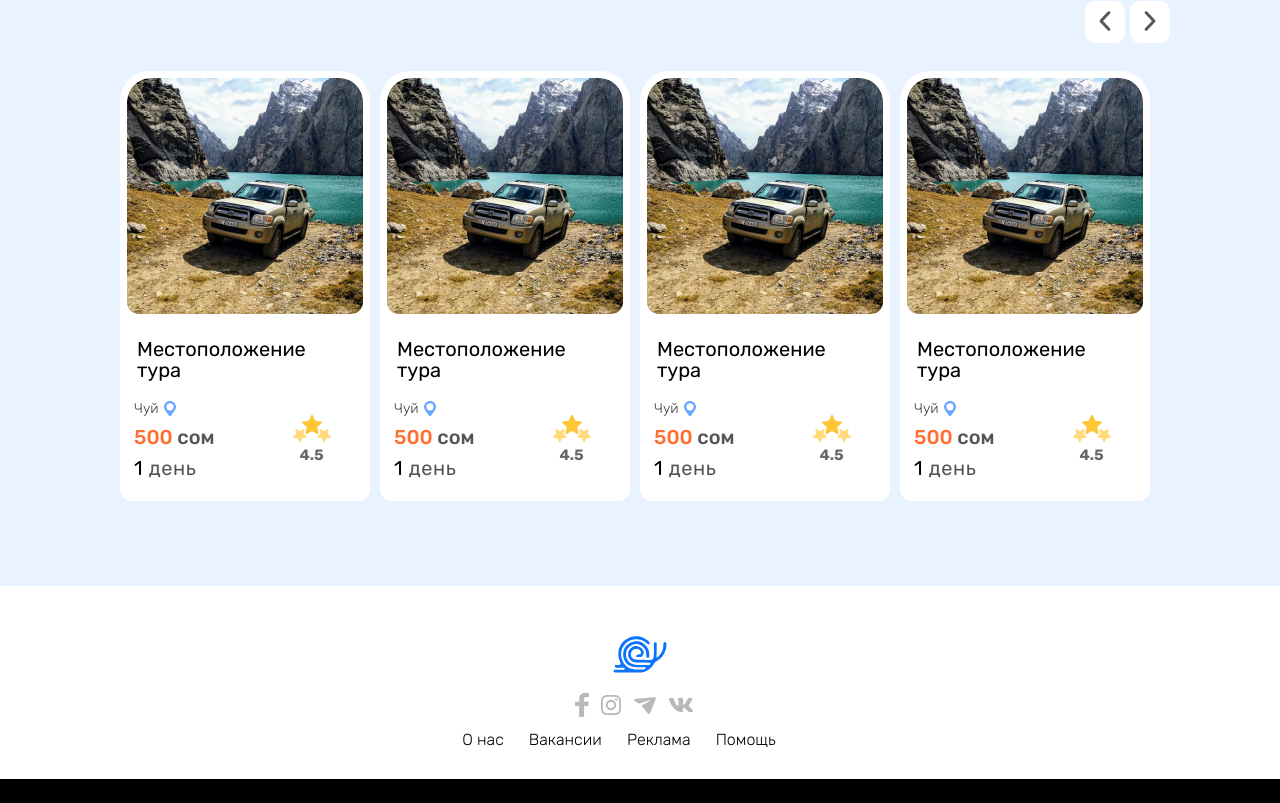
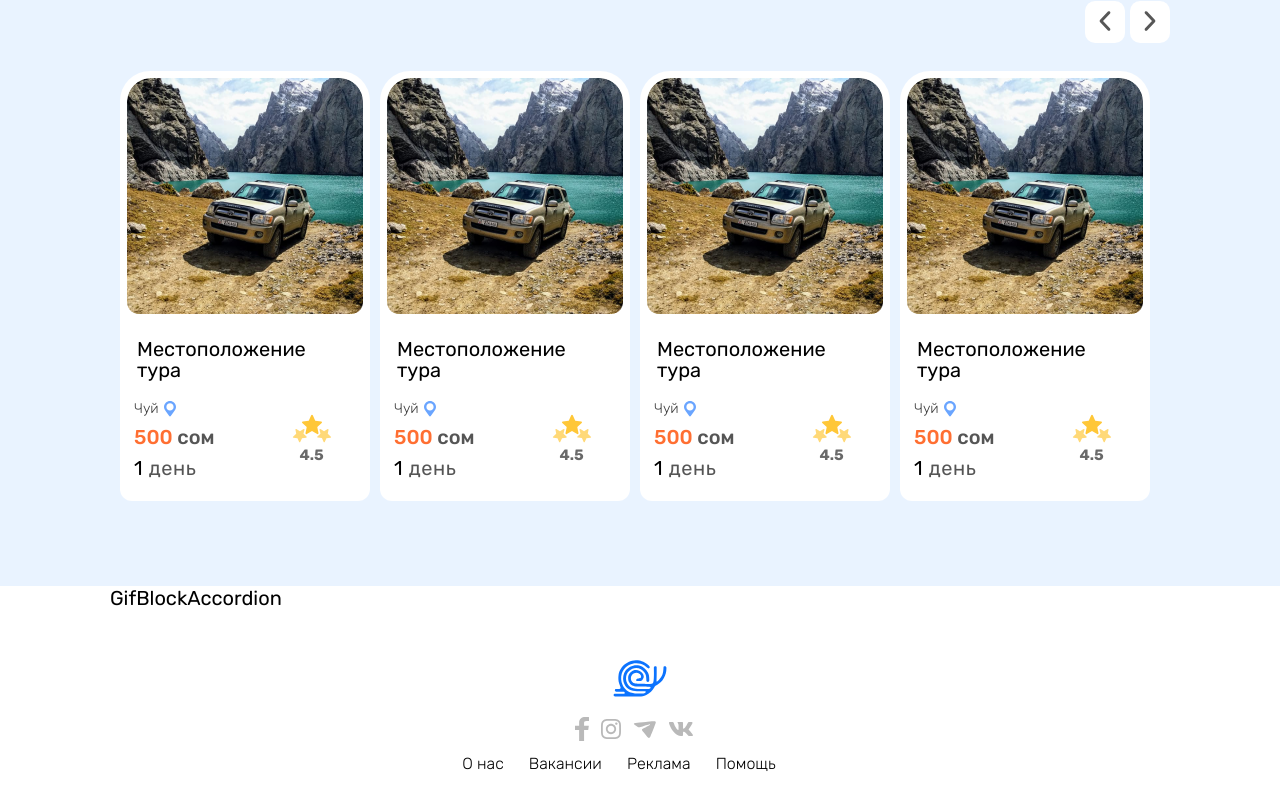
Before and after one commit to Abdymambetov/Ulul-trip-front, a React (Create React App) app: page / in a window 1280 px wide. Shown: the part 5840-6643 px from the top of the page. Before the commit the page ends 6619 px from the top, so only its background shows below. Built offline with nearby package versions, Linux system fonts and the light colour scheme.

Commit message:
add: lastBlock

```diff
--- /dev/null
+++ b/src/components/homePageComponents/lastBlock/LastBlock.js
@@ -0,0 +1,19 @@
+import React from 'react'
+import classes from './LastBlock.module.css'
+import GifBlock from './gifBlock/GifBlock'
+import AccordionBlock from './accordionBlock/AccordionBlock'
+
+function LastBlock() {
+  return (
+    <div className={classes.last_block}>
+        <div className={classes.container}>
+            <div className={classes.last_inner}>
+                <GifBlock/>
+                <AccordionBlock/>
+            </div>
+        </div>
+    </div>
+  )
+}
+
+export default LastBlock
--- /dev/null
+++ b/src/components/homePageComponents/lastBlock/LastBlock.module.css
@@ -0,0 +1,10 @@
+.last_block{
+    background-color: #ffffff;
+}
+.container{
+    width: 1060px;
+    margin: 0 auto;
+}
+.last_inner{
+    display: flex;
+}
--- /dev/null
+++ b/src/components/homePageComponents/lastBlock/accordionBlock/Accordion.module.css
@@ -0,0 +1,3 @@
+.text{
+    font-size: 14px;
+}
--- /dev/null
+++ b/src/components/homePageComponents/lastBlock/accordionBlock/AccordionBlock.js
@@ -0,0 +1,10 @@
+import React from 'react'
+import classes from './Accordion.module.css'
+
+function Accordion() {
+  return (
+    <div>Accordion</div>
+  )
+}
+
+export default Accordion
--- /dev/null
+++ b/src/components/homePageComponents/lastBlock/gifBlock/GifBlock.js
@@ -0,0 +1,10 @@
+import React from 'react'
+import classes from './GifBlock.module.css'
+
+function GifBlock() {
+  return (
+    <div>GifBlock</div>
+  )
+}
+
+export default GifBlock
--- /dev/null
+++ b/src/components/homePageComponents/lastBlock/gifBlock/GifBlock.module.css
@@ -0,0 +1,3 @@
+.text{
+    font-size: 14px;
+}
--- a/src/pages/homePage/HomePage.js
+++ b/src/pages/homePage/HomePage.js
@@ -1,6 +1,7 @@
 import React from 'react'
 import FirstBlockHome from '../../components/firstBlockHome/FirstBlockHome';
 import SecondCards from '../../components/homePageComponents/allCards/secondCards/SecondCards';
+import LastBlock from '../../components/homePageComponents/lastBlock/LastBlock';
 import OneTour from '../../components/homePageComponents/toursComponents/oneTour/OneTour';
 import SliderTours from '../../components/homePageComponents/toursComponents/sliderTours/SliderTours';
 import CardModalPage from '../cardModalPage/CardModalPage';
@@ -21,6 +22,7 @@ function HomePage() {
           <CardModalPage/>
         </div>
       </div>
+      <LastBlock/>
     </div>
   )
 }
```
